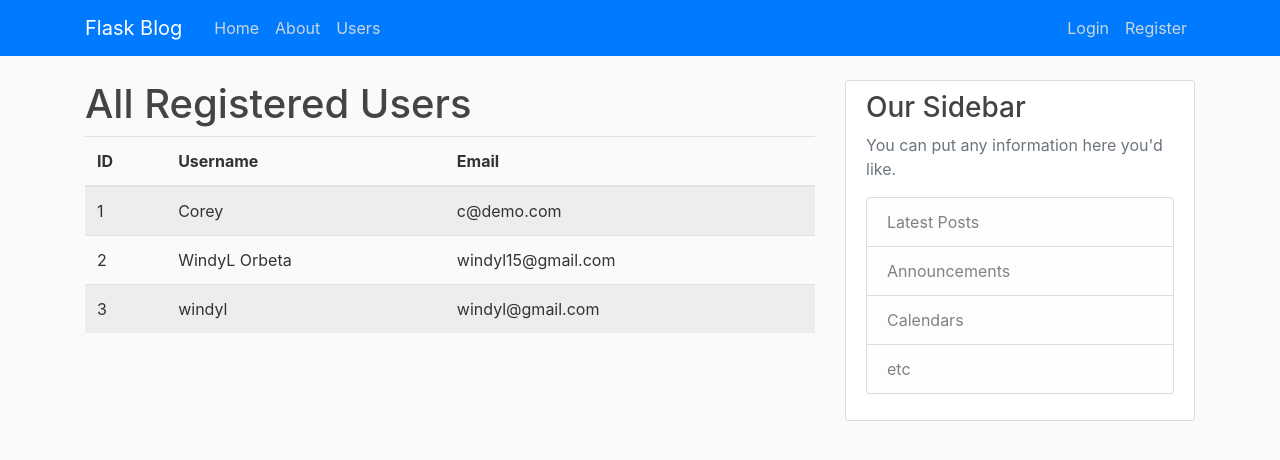
After one commit to windylorbeta15/My-FLask-Project, a Flask app: page /users in a window 1280 px wide. The commit adds this page. Shown: the top 460 px of the page. Run offline with Flask 3, Linux system fonts and the light colour scheme; some libraries are stand-ins or nearby versions.

Commit message:
Your commit message

```diff
--- a/flaskblog/Templates/layout.html
+++ b/flaskblog/Templates/layout.html
@@ -28,6 +28,7 @@
             <div class="navbar-nav mr-auto">
               <a class="nav-item nav-link" href="{{ url_for('home') }}">Home</a>
               <a class="nav-item nav-link" href="{{ url_for('about') }}">About</a>
+              <a class="nav-item nav-link" href="{{ url_for('users') }}">Users</a>
             </div>
             <!-- Navbar Right Side -->
             <div class="navbar-nav">
--- /dev/null
+++ b/flaskblog/Templates/users.html
@@ -0,0 +1,22 @@
+{% extends "layout.html" %}
+{% block content %}
+    <h1>All Registered Users</h1>
+    <table class="table table-striped">
+        <thead>
+            <tr>
+                <th>ID</th>
+                <th>Username</th>
+                <th>Email</th>
+            </tr>
+        </thead>
+        <tbody>
+            {% for user in users %}
+            <tr>
+                <td>{{ user.id }}</td>
+                <td>{{ user.username }}</td>
+                <td>{{ user.email }}</td>
+            </tr>
+            {% endfor %}
+        </tbody>
+    </table>
+{% endblock %}
--- a/flaskblog/routes.py
+++ b/flaskblog/routes.py
@@ -30,6 +30,11 @@ posts = [
 @app.route("/home")
 def home():
     return render_template('home.html', posts=posts)
+
+@app.route("/users")
+def users():
+    users = User.query.all()
+    return render_template("users.html", users=users)
 
 
 @app.route("/about")
```
Also changed, not shown: flaskblog/static/main.css (line endings or trailing spaces), instance/site.db, 1 other file.
